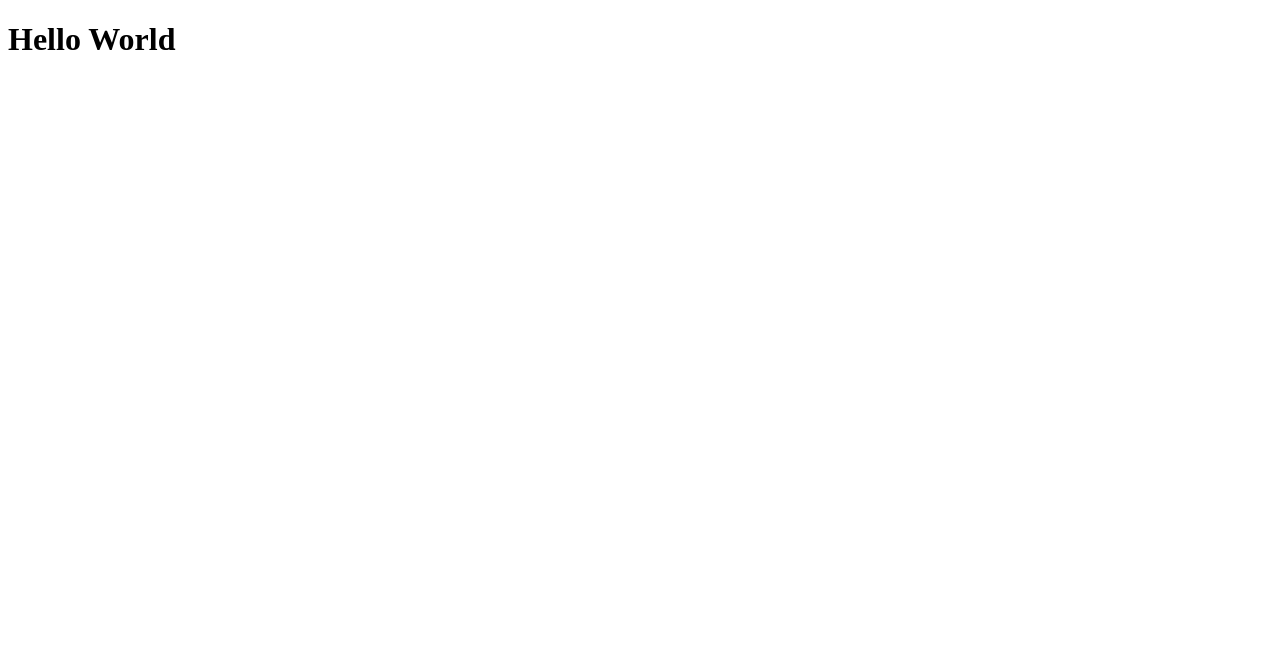
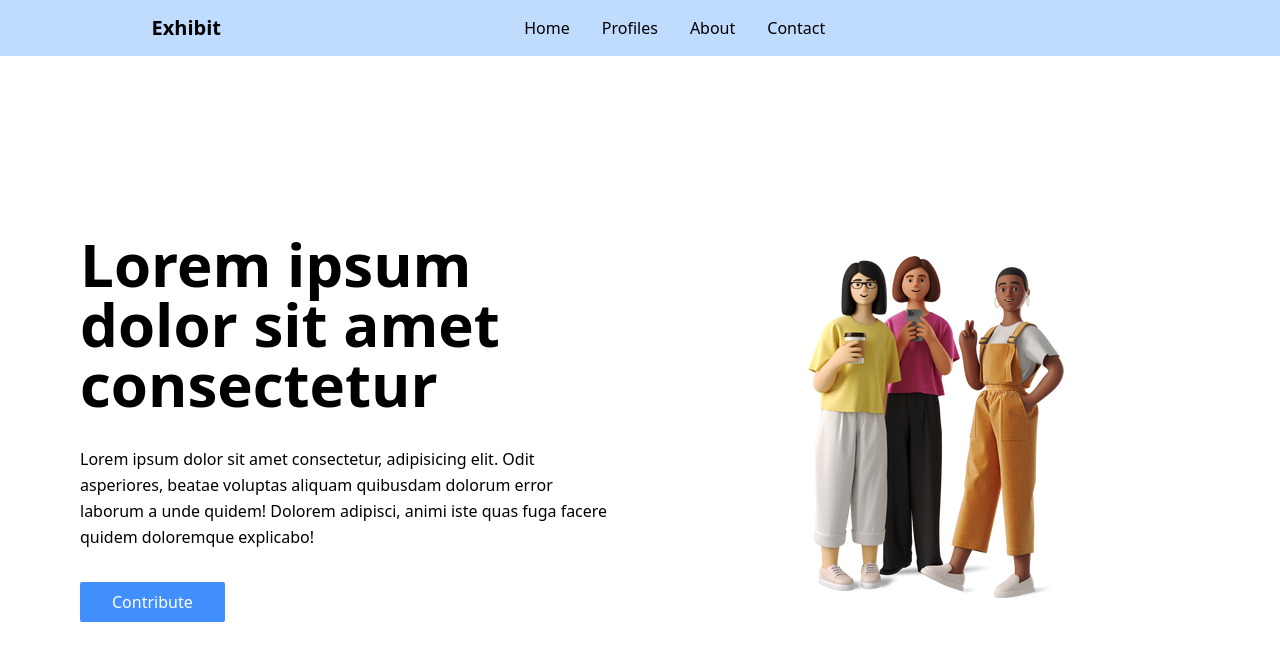
Before and after one commit to ExhibitHQ/ExhibitHQ-old, a Next.js app: page / in a window 1280 px wide. Shown: the top 660 px of the page. Built offline with nearby package versions, Linux system fonts and the light colour scheme.

Commit message:
created a basic landing page layout

```diff
--- /dev/null
+++ b/app/(landing)/layout.tsx
@@ -0,0 +1,12 @@
+import "@/styles/globals.css"
+import Navbar from "@/ui/Navbar";
+import { ReactNode } from "react";
+
+export default function LayoutLanding({ children }: { children: ReactNode }) {
+  return (
+    <div>
+      <Navbar title="Exhibit" className="fixed" />
+      {children}
+    </div>
+  );
+}
--- /dev/null
+++ b/app/(landing)/page.tsx
@@ -0,0 +1,25 @@
+import LandingPageImage from "../../assets/images/landing.png"
+
+export default function Page() {
+  return (
+    <div className="grid grid-cols-2 min-h-[100vh] px-20 pt-[calc(1rem+56px)] pb-4 gap-x-16 max-md:px-12 max-md:pt-[calc(0.5rem+56px)] max-md:pb-2 max-sm:grid-cols-1">
+      <div className="flex flex-col gap-8 items-start justify-center">
+        <h1 className="text-6xl font-bold max-md:text-4xl max-sm:text-2xl">
+          Lorem ipsum dolor sit amet consectetur
+        </h1>
+        <p className="leading-relaxed">
+          Lorem ipsum dolor sit amet consectetur, adipisicing elit. Odit
+          asperiores, beatae voluptas aliquam quibusdam dolorum error laborum a
+          unde quidem! Dolorem adipisci, animi iste quas fuga facere quidem
+          doloremque explicabo!
+        </p>
+        <button className="bg-[#418efd] px-8 py-2 text-white rounded-sm active:translate-y-[1px]">
+          Contribute
+        </button>
+      </div>
+      <div className="flex flex-col gap-8 items-center justify-center max-sm:hidden">
+        <img src={LandingPageImage.src}/>
+      </div>
+    </div>
+  );
+}
--- a/app/page.tsx
+++ /dev/null
@@ -1,7 +0,0 @@
-export default function Page() {
-  return (
-    <div>
-      <h1>Hello World</h1>
-    </div>
-  );
-}
--- a/ui/Navbar.tsx
+++ b/ui/Navbar.tsx
@@ -2,9 +2,17 @@ import Link from "next/link";
 import React, { ReactNode } from "react";
 import { FaGithub } from "react-icons/fa";
 
-export default function Navbar({ title }: { title: string }) {
+export default function Navbar({
+  title,
+  className,
+}: {
+  title: string;
+  className?: string;
+}) {
   return (
-    <div className="flex h-[56px] items-center justify-around bg-blue-200">
+    <div
+      className={`flex h-[56px] w-[100%] items-center justify-around bg-blue-200 ${className}`}
+    >
       <h2 className="text-xl font-bold">{title}</h2>
       <NavbarSection>
         <NavbarItem>Home</NavbarItem>
```
Also changed, not shown: assets/images/landing.png (added).
